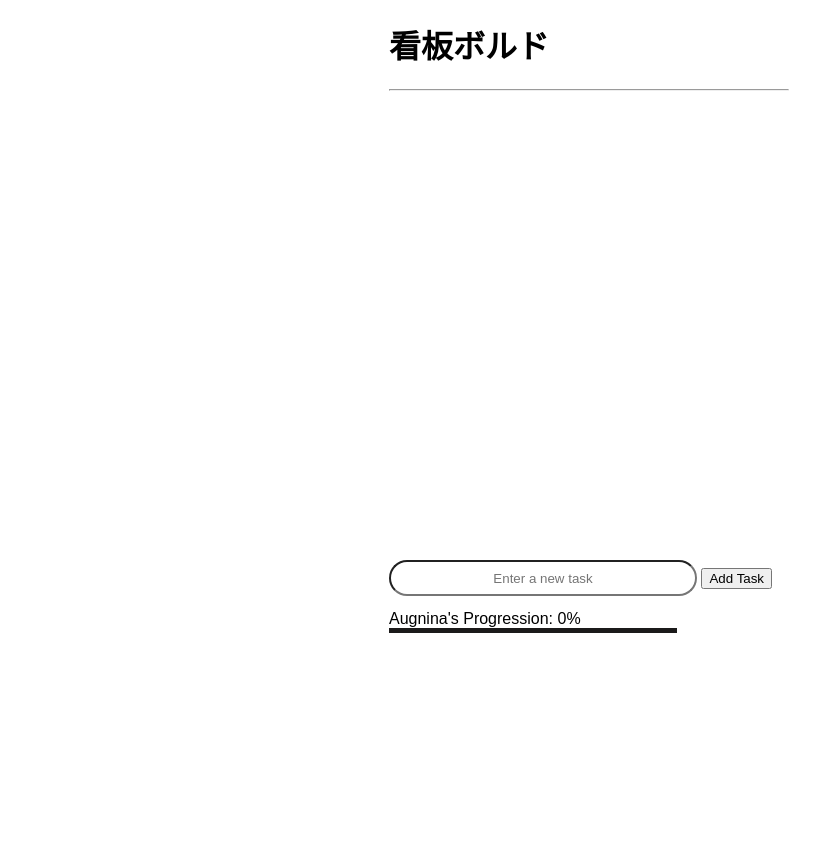
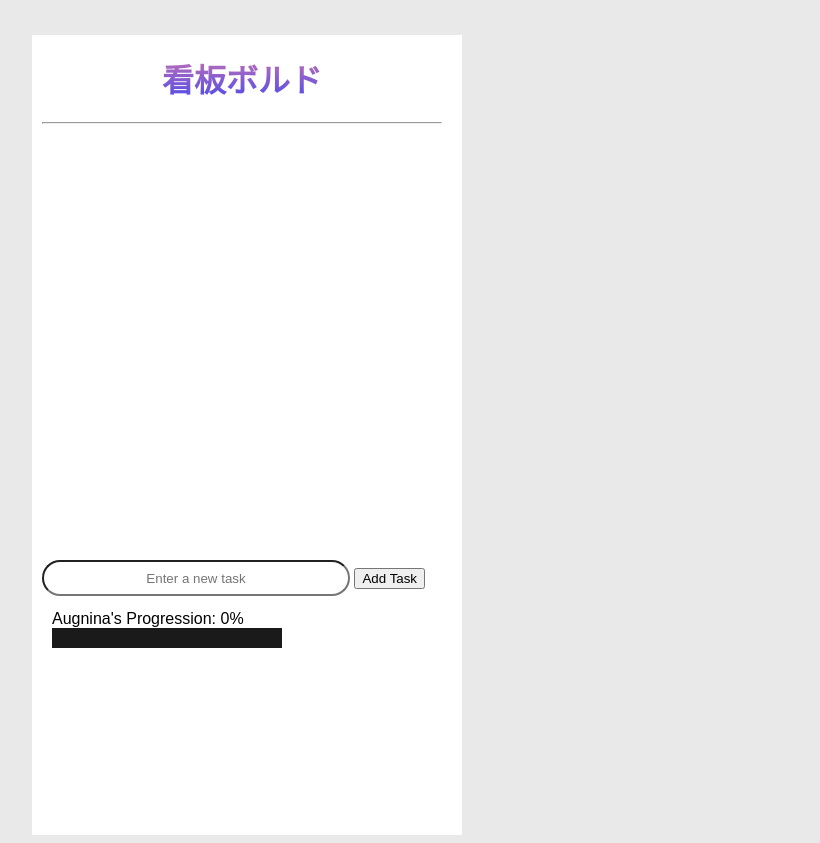
Before and after one commit to HansongProgramming/randomProjects, a plain HTML site: page Dashboard.html in a window 1280 px wide. Shown: the whole page, without its empty margins (11-831 px from the left). Before the commit the page ends 821 px from the top, so only its background shows below. Drawn offline with Linux system fonts and the light colour scheme.

Commit message:
changes in css

```diff
--- a/Dashboard.html
+++ b/Dashboard.html
@@ -8,8 +8,9 @@
 </head>
 
 <body>
+    <div id="productivityApp">
         <div id="app">
-        <h1>看板ボルド</h1>
+            <h1 style="text-align: center;">看板ボルド</h1>
             <hr>
             <div id="InB">
                 <input type="text" id="taskInput" placeholder="Enter a new task">
@@ -17,7 +18,6 @@
             </div>
             <ul class="task-list" id="taskList">
             </ul>
-    </div>
             <div id="UserProgress">
                 <label for="myProgress" id="percentage">Augnina's Progression: 0%</label>
                 <div id="myProgress">
@@ -25,5 +25,7 @@
                   </div>
                 <script src="script.js"></script>
             </div>
+        </div>
+    </div>
 </body>
 </html>
--- a/styles.css
+++ b/styles.css
@@ -2,13 +2,25 @@ body {
     font-family: Arial, sans-serif;
     width: 500px;
     height: 800px;
-    background-color: rgb(255, 255, 255);
-    margin: 0 auto;
+    background-color: rgb(233, 233, 233);
+}
+#productivityApp{
+    margin: 35px;
+    background-color: white;
+    height: 100%;
 }
 
 #app {
     max-width: 400px;
     margin-left: 10px;
+}
+
+h1{
+    padding-top: 20px;
+    text-align: center;
+    background: -webkit-linear-gradient(rgb(255, 130, 151),rgb(75, 75, 235));
+    -webkit-background-clip: text;
+    -webkit-text-fill-color: transparent;
 }
 
 .task-list {
@@ -52,13 +64,13 @@ input{
 }
 
 #myProgress {
-    width: 50%;
+    width: 40%;
     background-color: rgb(27, 26, 26);
 }
 
   #myBar {
     width: 0%;
-    height: 5px;
+    height: 20px;
     background-color: rgb(255, 175, 206);
   }
 
```
Lines whose indentation alone changed are shown as unchanged.
